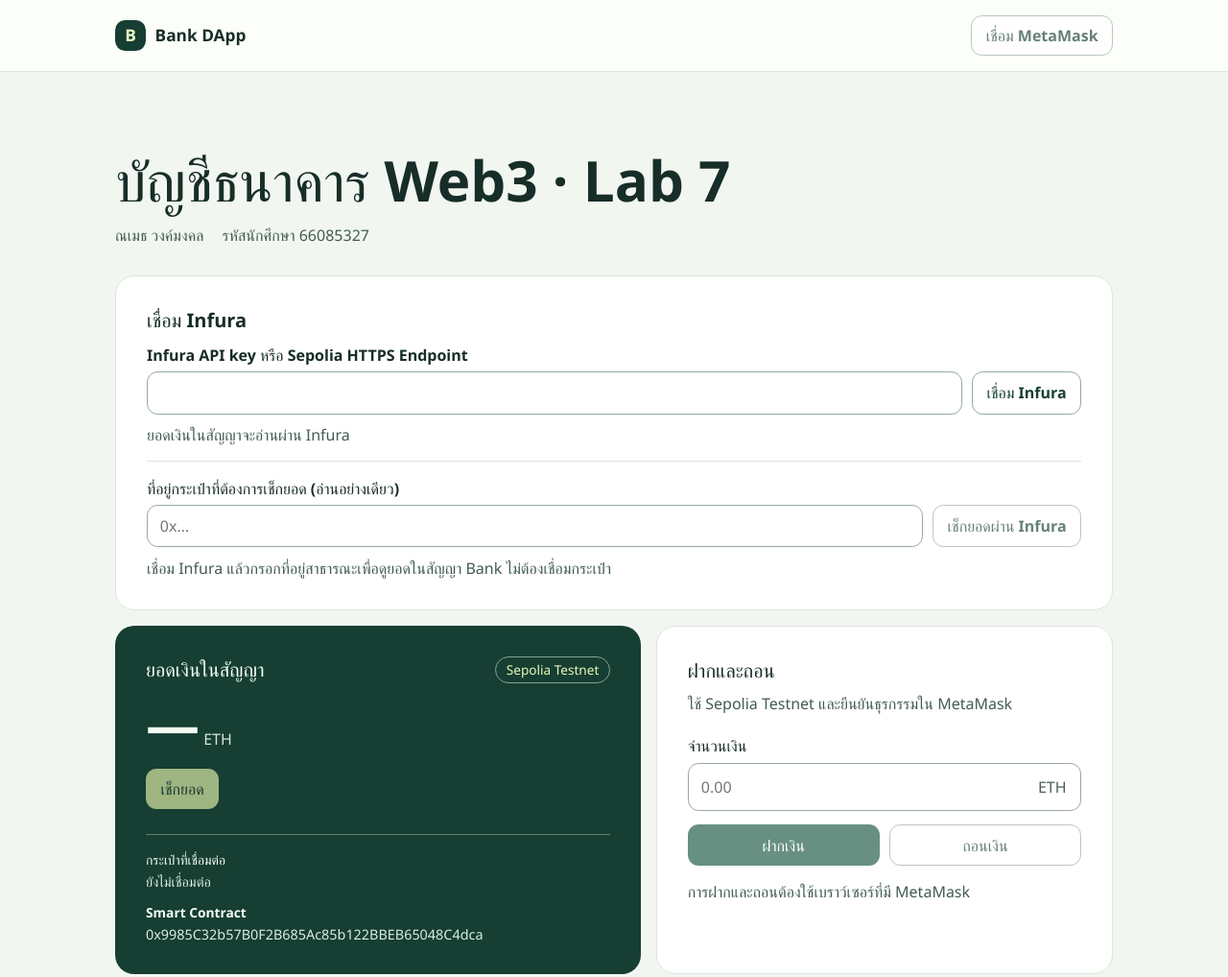
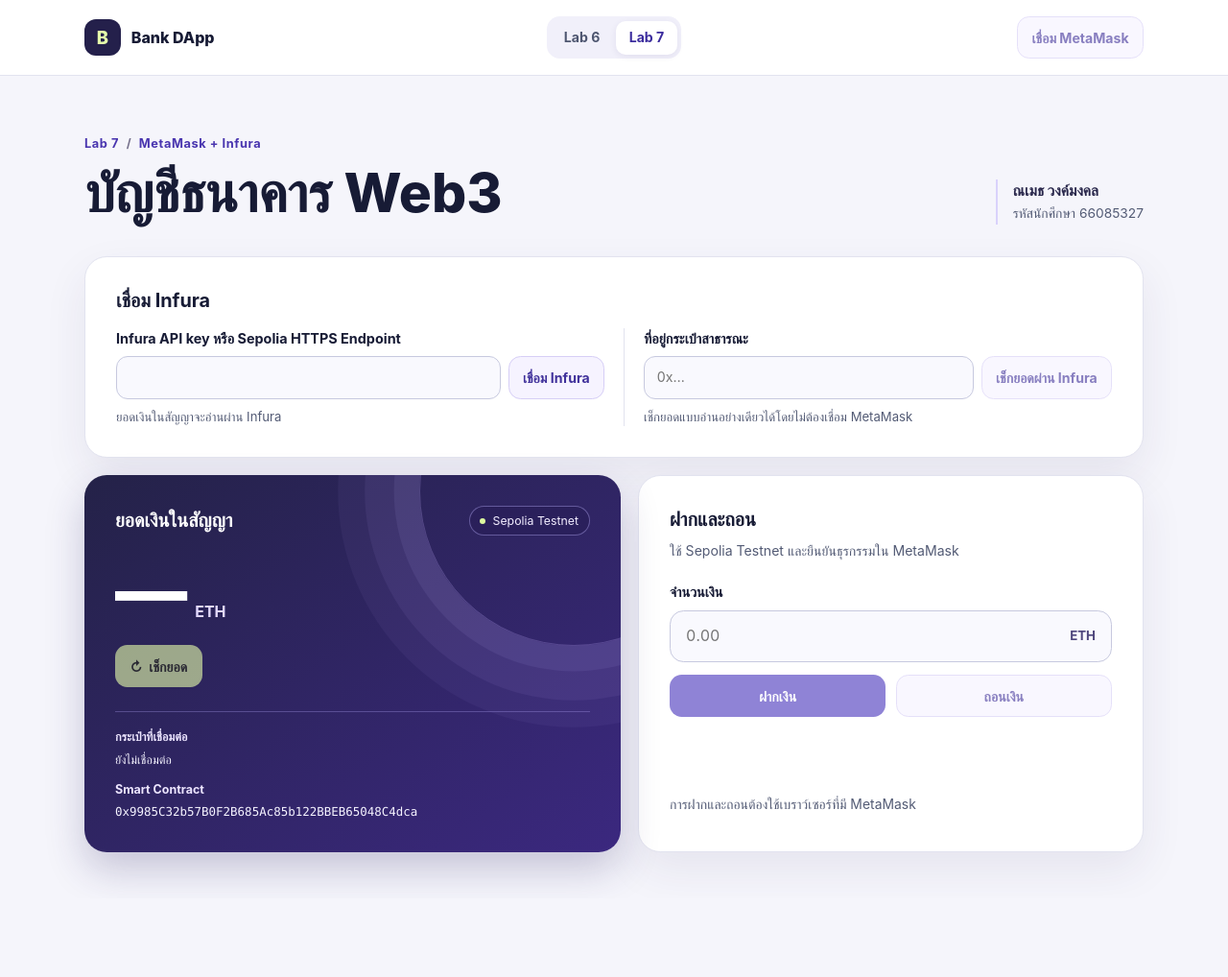
Before and after one commit to namethzz/bank-dapp-labs, a plain HTML site: page lab-7/index.html in a window 1280 px wide. Shown: the whole page at 96% size. After the commit the page ends 936 px from the top, so only its background shows below. Drawn offline with Linux system fonts and the light colour scheme.

Commit message:
Redesign the Bank DApp dashboard for Labs 6 and 7

```diff
--- /dev/null
+++ b/bank-ui.css
@@ -0,0 +1,102 @@
+:root {
+  color-scheme: light;
+  font-family: "Inter", "Segoe UI", Tahoma, sans-serif;
+  color: #171b35;
+  background: #f5f5fb;
+  --muted: #535b75;
+  --line: #e2e3ef;
+  --accent: #4b38bd;
+  --accent-hover: #38279b;
+  --paper: #fff;
+  --radius: 1.45rem;
+  --shadow: 0 18px 45px #2d275914;
+}
+
+* { box-sizing: border-box; }
+body { margin: 0; min-width: 0; line-height: 1.55; }
+button, input { font: inherit; }
+button, a { -webkit-tap-highlight-color: transparent; }
+button:focus-visible, a:focus-visible, input:focus-visible { outline: 3px solid #7959f4; outline-offset: 3px; }
+[hidden] { display: none !important; }
+
+.container { width: min(100% - 2.5rem, 69rem); margin-inline: auto; }
+.topbar { background: var(--paper); border-bottom: 1px solid var(--line); }
+.header-inner { min-height: 4.9rem; display: grid; grid-template-columns: 1fr auto 1fr; align-items: center; gap: 1rem; }
+.brand { display: inline-flex; width: fit-content; align-items: center; gap: .7rem; color: #171b35; text-decoration: none; font-weight: 800; }
+.mark { display: grid; place-items: center; width: 2.35rem; height: 2.35rem; border-radius: .75rem; background: #24204b; color: #e5ffab; font-size: 1.15rem; }
+.lab-nav { display: flex; gap: .2rem; padding: .26rem; background: #f1f0fa; border-radius: .85rem; }
+.lab-nav a { padding: .42rem .85rem; border-radius: .62rem; color: #4e5670; text-decoration: none; white-space: nowrap; font-size: .88rem; font-weight: 700; }
+.lab-nav a:hover { background: #e6e1fa; }
+.lab-nav a[aria-current="page"] { background: var(--paper); color: #3a2b9d; box-shadow: 0 2px 7px #31256014; }
+.connect { justify-self: end; }
+
+main { padding-block: clamp(1.8rem, 5vw, 3.8rem) 3rem; }
+.page-intro { display: flex; justify-content: space-between; align-items: end; gap: 1.2rem; margin-bottom: clamp(1.25rem, 4vw, 2.1rem); }
+.lab-label { margin: 0 0 .42rem; color: #4935af; font-size: .8rem; font-weight: 750; letter-spacing: .045em; }
+.lab-label span { margin-inline: .25rem; color: #76718c; }
+h1 { margin: 0; font-size: clamp(1.9rem, 5.5vw, 3.55rem); font-weight: 800; line-height: 1.18; }
+h2 { margin: 0; font-size: 1.24rem; line-height: 1.35; }
+.identity { display: grid; gap: .08rem; margin: 0; padding-left: 1rem; border-left: 2px solid #d9d2fb; color: var(--muted); font-size: .86rem; }
+.identity strong { color: #29274b; font-size: .97rem; }
+
+.dashboard { display: grid; grid-template-columns: 1.06fr 1fr; gap: 1.15rem; align-items: stretch; }
+.balance-panel, .transaction-panel, .infura-panel { min-width: 0; border-radius: var(--radius); padding: clamp(1.15rem, 3vw, 2rem); }
+.balance-panel { position: relative; isolation: isolate; overflow: hidden; background: linear-gradient(145deg, #242248, #3b287f); color: #fff; box-shadow: 0 18px 40px #2c24643b; }
+.balance-panel::before { content: ""; position: absolute; z-index: -1; top: -9rem; right: -7rem; width: 20rem; aspect-ratio: 1; border: 1px solid #c2affc40; border-radius: 50%; box-shadow: 0 0 0 1.65rem #c2affc15, 0 0 0 3.55rem #c2affc12, 0 0 0 5.3rem #c2affc0d; pointer-events: none; }
+.balance-heading { display: flex; align-items: center; justify-content: space-between; flex-wrap: wrap; gap: .65rem; }
+.network { display: inline-flex; align-items: center; gap: .45rem; border: 1px solid #bdb3ff65; border-radius: 2rem; padding: .31rem .66rem; color: #f2edff; background: #291e58a6; font-size: .77rem; white-space: nowrap; }
+.network::before { content: ""; width: .38rem; height: .38rem; border-radius: 50%; background: #ddfa9f; }
+.balance { margin: 1rem 0 .85rem; overflow-wrap: anywhere; line-height: 1.12; }
+.balance output { font-size: clamp(2.7rem, 7vw, 4.7rem); font-weight: 800; font-variant-numeric: tabular-nums; }
+.balance > span { margin-left: .22rem; color: #e3d9ff; font-weight: 700; }
+.details { display: grid; gap: .27rem; margin: 1.55rem 0 0; padding-top: 1rem; border-top: 1px solid #b8abff4d; }
+.details dt { font-size: .78rem; font-weight: 700; color: #ece5ff; }
+.details dd { margin: 0 0 .47rem; overflow-wrap: anywhere; color: #f5f3ff; font-family: "IBM Plex Mono", Consolas, monospace; font-size: .78rem; }
+.details dd:last-child { margin-bottom: 0; }
+
+.transaction-panel, .infura-panel { background: var(--paper); border: 1px solid var(--line); box-shadow: var(--shadow); }
+.transaction-panel { display: flex; flex-direction: column; }
+.transaction-note { margin: .5rem 0 0; color: var(--muted); font-size: .88rem; }
+label { display: block; font-weight: 700; font-size: .9rem; }
+.transaction-panel label { margin: 1.35rem 0 .42rem; }
+.amount-field { display: flex; align-items: center; border: 1px solid #c7c9df; border-radius: .9rem; background: #f9f9fe; }
+.amount-field input { width: 100%; min-width: 0; padding: .85rem 1rem; background: transparent; color: #171b35; border: 0; border-radius: inherit; font-variant-numeric: tabular-nums; }
+.amount-field span { margin-right: 1rem; color: #4e467c; font-size: .83rem; font-weight: 750; }
+.actions { display: grid; grid-template-columns: repeat(2, minmax(0, 1fr)); gap: .65rem; margin: .85rem 0 0; }
+.button { min-height: 2.75rem; border: 1px solid transparent; border-radius: .79rem; padding: .55rem .9rem; font-weight: 750; font-size: .88rem; line-height: 1.35; cursor: pointer; }
+.button:disabled { cursor: default; opacity: .62; }
+.connect, .secondary { background: #f6f3ff; border-color: #d6cef6; color: #40319b; }
+.connect:not(:disabled):hover, .secondary:not(:disabled):hover { background: #ebe5ff; border-color: #baacef; }
+.primary { background: var(--accent); color: #fff; }
+.primary:not(:disabled):hover { background: var(--accent-hover); }
+.check { background: #e3faa9; color: #292c1b; }
+.check:not(:disabled):hover { background: #f0ffc9; }
+.check span { margin-right: .2rem; }
+.transaction-feedback { min-width: 0; margin-top: auto; padding-top: 1rem; }
+#status { color: var(--muted); overflow-wrap: anywhere; margin: 0 0 .35rem; font-size: .87rem; }
+#status[data-error="true"], #infura-status[data-error="true"], #lookup-result[data-error="true"] { color: #a32435; }
+#transaction-link { color: #4432ad; font-size: .86rem; font-weight: 750; text-underline-offset: .21em; }
+
+.infura-panel { margin-bottom: 1.15rem; }
+.infura-grid { display: grid; grid-template-columns: repeat(2, minmax(0, 1fr)); gap: 1.05rem 1.25rem; margin-top: .95rem; }
+.balance-lookup { border-left: 1px solid var(--line); padding-left: 1.25rem; }
+.infura-input { display: flex; gap: .5rem; margin-top: .38rem; }
+.infura-input input { flex: 1; min-width: 0; width: 100%; padding: .65rem .8rem; border: 1px solid #c7c9df; border-radius: .75rem; color: #171b35; background: #f9f9fe; font-size: .89rem; }
+.infura-input .button { flex-shrink: 0; }
+#infura-status, #lookup-result { margin: .5rem 0 0; font-size: .82rem; color: var(--muted); overflow-wrap: anywhere; }
+
+@media (max-width: 48rem) {
+  .container { width: calc(100% - 2rem); }
+  .dashboard, .infura-grid { grid-template-columns: 1fr; }
+  .balance-lookup { border-left: 0; border-top: 1px solid var(--line); padding: .9rem 0 0; }
+}
+
+@media (max-width: 34rem) {
+  .header-inner { grid-template-columns: minmax(0, 1fr) auto; gap: .55rem; padding-block: .65rem; }
+  .lab-nav { grid-row: 2; grid-column: 1 / -1; justify-self: start; }
+  .connect { grid-row: 1; grid-column: 2; }
+  .page-intro { align-items: start; flex-direction: column; gap: .7rem; }
+  .identity { display: flex; flex-wrap: wrap; align-items: baseline; gap: .2rem .75rem; padding-left: 0; border: 0; }
+  .infura-input { flex-wrap: wrap; }
+  .infura-input input { flex-basis: 100%; }
+}
--- a/lab-7/index.html
+++ b/lab-7/index.html
@@ -4,22 +4,36 @@
   <meta charset="utf-8">
   <meta name="viewport" content="width=device-width, initial-scale=1">
   <title>Bank DApp · Assignment Lab 7</title>
-  <link rel="stylesheet" href="./styles.css">
+  <link rel="stylesheet" href="../bank-ui.css">
 </head>
 <body>
   <header class="topbar">
     <div class="container header-inner">
-      <strong class="brand"><span class="mark" aria-hidden="true">B</span> Bank DApp</strong>
+      <a class="brand" href="../" aria-label="Bank DApp · หน้าหลัก">
+        <span class="mark" aria-hidden="true">B</span>
+        <span>Bank DApp</span>
+      </a>
+      <nav class="lab-nav" aria-label="เลือกงาน">
+        <a href="../lab-6/">Lab 6</a>
+        <a href="../lab-7/" aria-current="page">Lab 7</a>
+      </nav>
       <button id="connect" class="button connect" type="button">เชื่อม MetaMask</button>
     </div>
   </header>
 
   <main class="container">
-    <h1>บัญชีธนาคาร Web3 · Lab 7</h1>
-    <p class="identity"><span id="student-name"></span><span id="student-id"></span></p>
+    <div class="page-intro">
+      <div>
+        <p class="lab-label">Lab 7 <span aria-hidden="true">/</span> MetaMask + Infura</p>
+        <h1>บัญชีธนาคาร Web3</h1>
+      </div>
+      <p class="identity"><strong id="student-name"></strong><span id="student-id"></span></p>
+    </div>
 
     <section class="infura-panel" aria-labelledby="infura-title">
       <h2 id="infura-title">เชื่อม Infura</h2>
+      <div class="infura-grid">
+        <div class="infura-connect">
           <form id="infura-form">
             <label for="infura-key">Infura API key หรือ Sepolia HTTPS Endpoint</label>
             <div class="infura-input">
@@ -28,14 +42,16 @@
             </div>
           </form>
           <p id="infura-status" role="status">ยอดเงินในสัญญาจะอ่านผ่าน Infura</p>
+        </div>
         <form id="lookup-form" class="balance-lookup">
-        <label for="lookup-address">ที่อยู่กระเป๋าที่ต้องการเช็กยอด (อ่านอย่างเดียว)</label>
+          <label for="lookup-address">ที่อยู่กระเป๋าสาธารณะ</label>
           <div class="infura-input">
             <input id="lookup-address" type="text" autocomplete="off" spellcheck="false" placeholder="0x…" maxlength="42" required>
             <button id="lookup-submit" class="button secondary" type="submit" disabled>เช็กยอดผ่าน Infura</button>
           </div>
-        <p id="lookup-result" role="status">เชื่อม Infura แล้วกรอกที่อยู่สาธารณะเพื่อดูยอดในสัญญา Bank ไม่ต้องเชื่อมกระเป๋า</p>
+          <p id="lookup-result" role="status">เช็กยอดแบบอ่านอย่างเดียวได้โดยไม่ต้องเชื่อม MetaMask</p>
         </form>
+      </div>
     </section>
 
     <div class="dashboard">
@@ -45,7 +61,7 @@
           <span id="network" class="network"></span>
         </div>
         <p class="balance"><output id="balance" aria-live="polite">—</output> <span>ETH</span></p>
-        <button id="check" class="button check" type="button" disabled>เช็กยอด</button>
+        <button id="check" class="button check" type="button" disabled><span aria-hidden="true">↻</span> เช็กยอด</button>
 
         <dl class="details">
           <dt>กระเป๋าที่เชื่อมต่อ</dt><dd id="wallet">ยังไม่เชื่อมต่อ</dd>
@@ -65,8 +81,10 @@
           <button id="deposit" class="button primary" type="button" disabled>ฝากเงิน</button>
           <button id="withdraw" class="button secondary" type="button" disabled>ถอนเงิน</button>
         </div>
+        <div class="transaction-feedback">
           <p id="status" role="status" aria-live="polite"></p>
           <a id="transaction-link" target="_blank" rel="noopener noreferrer" hidden>ดูธุรกรรมใน Explorer ↗</a>
+        </div>
       </section>
     </div>
   </main>
```
Also changed, not shown: lab-6/index.html (+21 -7 lines). Lines whose indentation alone changed are shown as unchanged.
